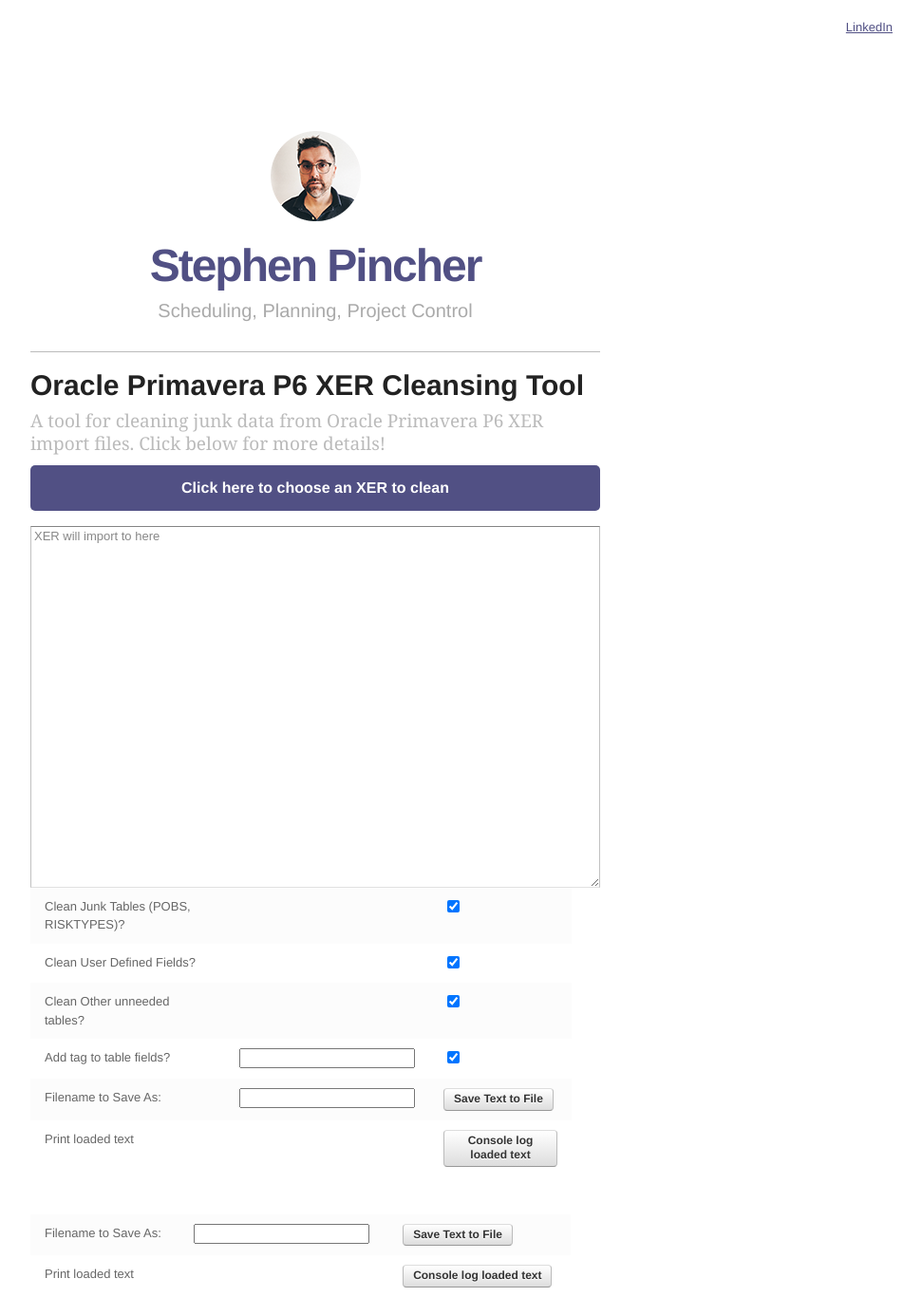
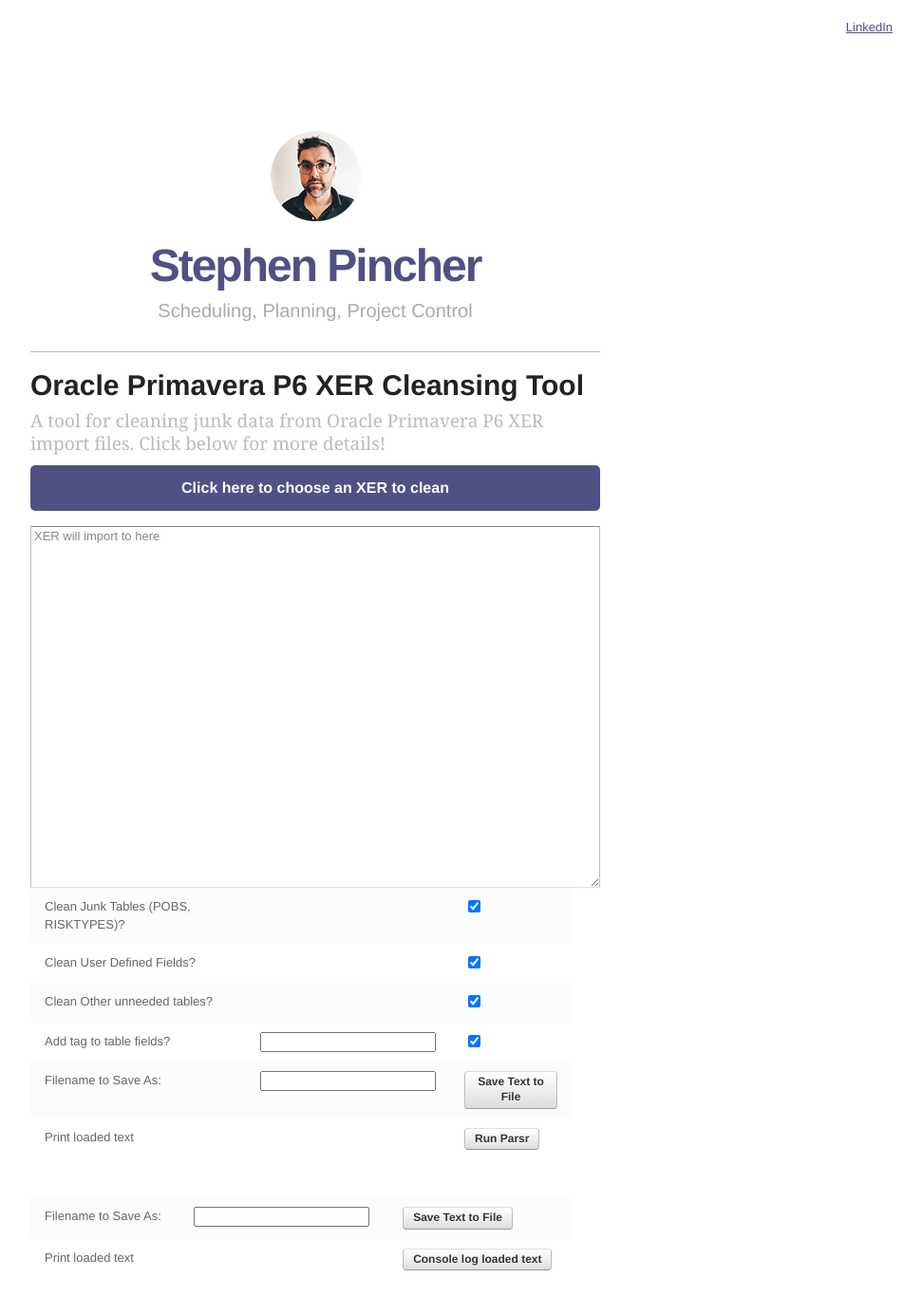
Before and after one commit to pinchy76/pinchy76.github.io, a Jekyll site: the page built from xercleaner/index.html, in a window 1280 px wide. Shown: the whole page at 95% size, without its empty margins (308-1279 px from the left). Built offline with Jekyll 4.4.1, drawn with Linux system fonts in a browser that asks for light colours; part of the change alters nothing that is shown.

```diff
--- a/js/xerCleaner/parseXER_main.js
+++ b/js/xerCleaner/parseXER_main.js
@@ -52,6 +52,11 @@
       [`ACTVTYPE`, `actv_code_type`]
     ];
 
+        for (let i = 0; i < arrJunkTablesToClear.length; i++)
+        {
+            clearTable(xerDictionary,arrJunkTablesToClear[i]);
+        }
+
         for (let i = 0; i < arrOtherTablesToClear.length; i++)
         {
             clearTable(xerDictionary,arrOtherTablesToClear[i]);
@@ -82,7 +87,7 @@
     if (strNewXER.substring(strNewXER.length - 2, strNewXER.length) != '%E' ){
       strNewXER += '%E';
     }
-  console.log(strNewXER);
+    document.getElementById("inputTextToSave").value = strNewXER;
   }
 
 
@@ -108,7 +113,7 @@
     const arrXERTables = loadedText.split(strTableDelimiter);
     const dict = new Map(); //new Object();  //create `dictionary` object
 
-    for (let i = 1; i < 10; i++) {
+    for (let i = 1; i < arrXERTables.length; i++) {
       let strTableName = arrXERTables[i]
         .substring(1, arrXERTables[i].search("%F"))
         .trim();
--- a/xercleaner/index.html
+++ b/xercleaner/index.html
@@ -49,7 +49,7 @@ custom_js:
         <tr class="control-panel-element" >
             <td>Print loaded text</td>
             <td></td>
-            <td><button onclick="xerParser()">Console log loaded text</button><td>
+            <td><button onclick="xerParser()">Run Parsr</button><td>
         </tr>
     </table>
     <table>
```
